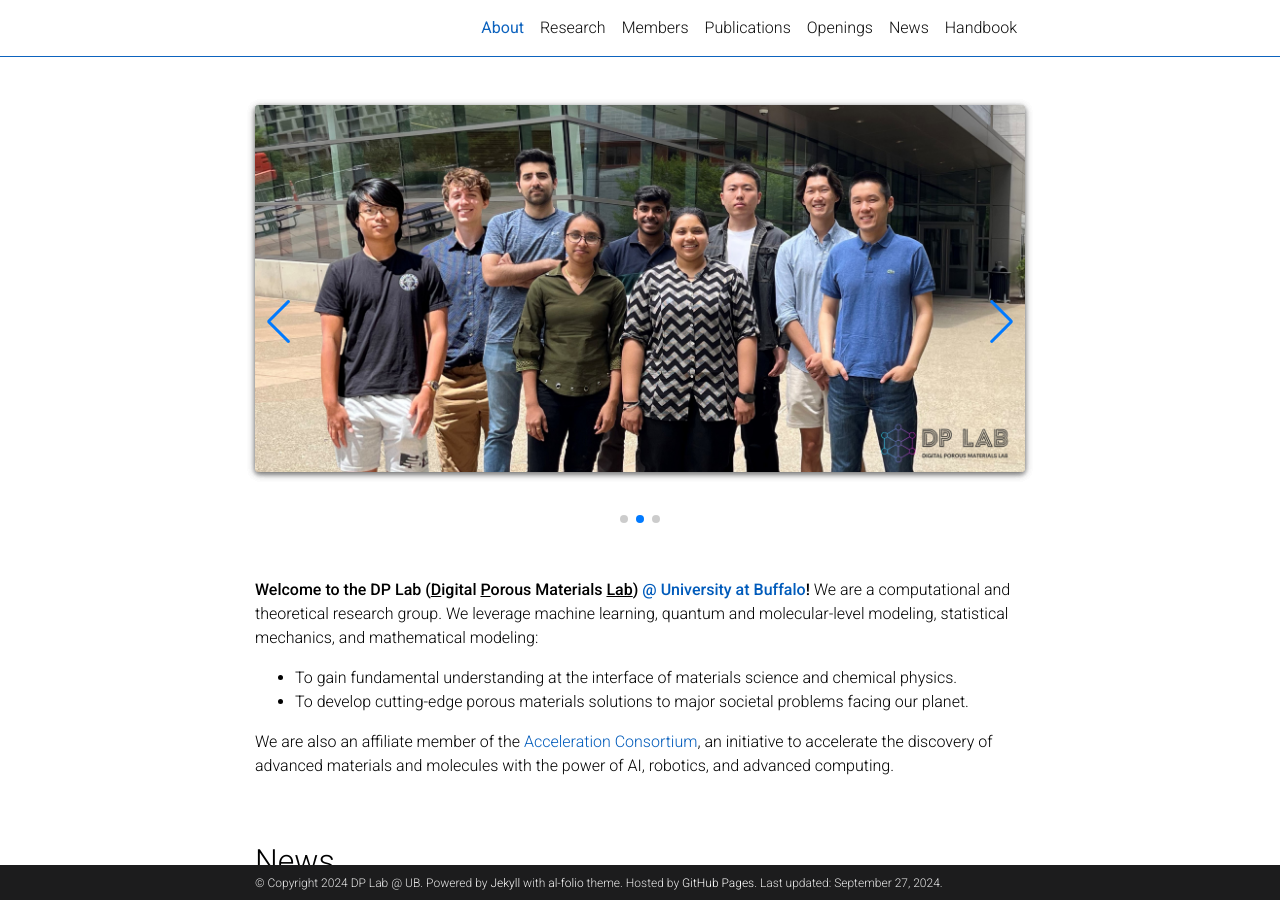
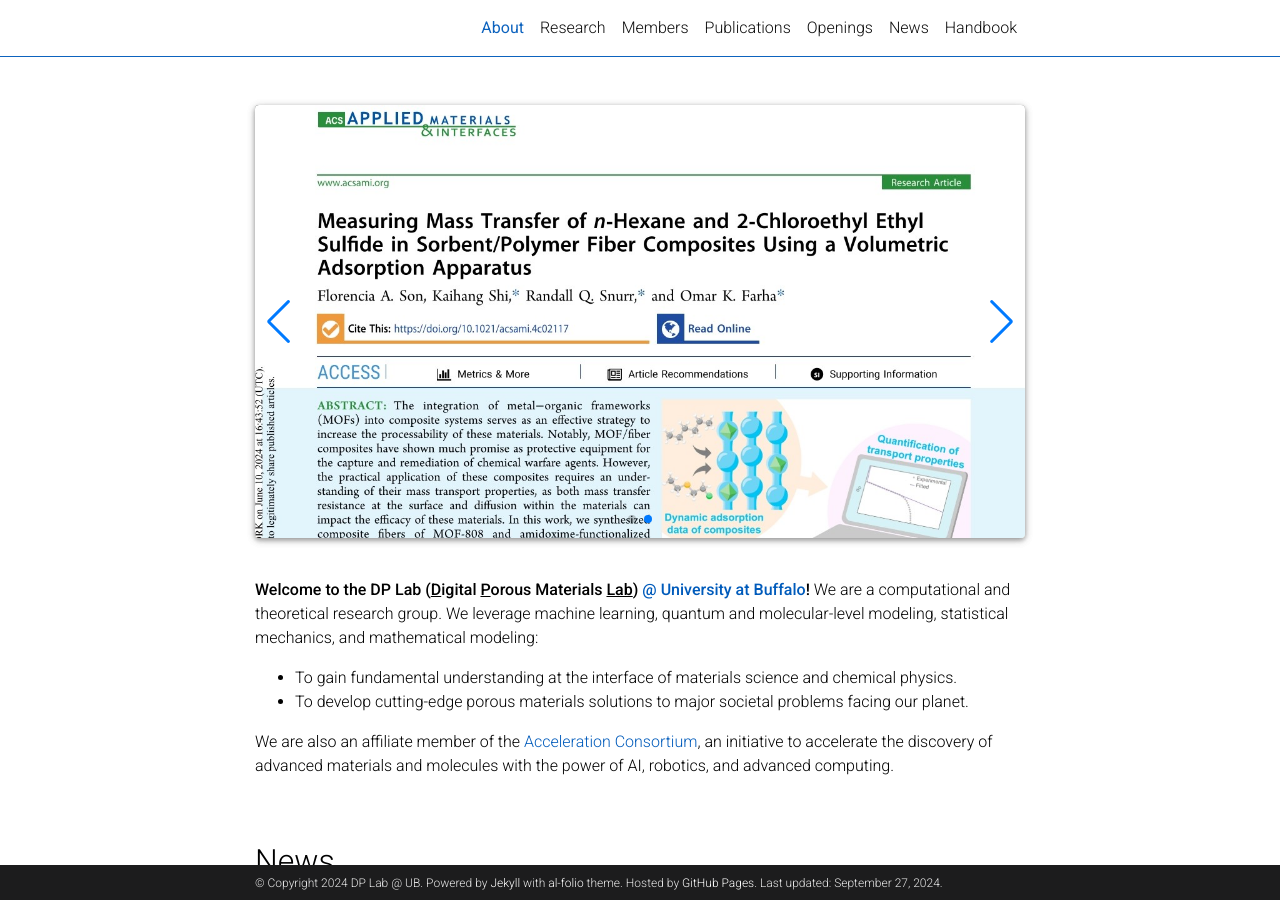
Before and after one commit to ShiResearchGroup/shiresearchgroup.github.io, a Jekyll site: the page built from _pages/about.md, in a window 1280 px wide and 900 px high. Built offline with Jekyll 4.4.1, drawn with Linux system fonts in a browser that asks for light colours; full-size pictures stand in for the smaller copies a plugin makes; comment, search, counter and statistics services are not loaded; a style sheet for code colours, icons or effects is not loaded.

Commit message:
add links to image

```diff
--- a/_pages/about.md
+++ b/_pages/about.md
@@ -20,9 +20,14 @@
     <div class="col-sm mt-3 mt-md-0">
         <div class="swiper-container">
             <div class="swiper-wrapper">
-                <div class="swiper-slide">{% include figure.html path="assets/img/group_photo_June2024.jpg" title="Group photo in June 2024" class="img-fluid rounded z-depth-1" %}</div>
-                <div class="swiper-slide">{% include figure.html path="assets/img/group_photo_June2024.jpg" title="Another Image" class="img-fluid rounded z-depth-1" %}</div>
-                <div class="swiper-slide">{% include figure.html path="assets/img/group_photo_June2024.jpg" title="Third Image" class="img-fluid rounded z-depth-1" %}</div>
+                <div class="swiper-slide">
+                    {% include figure.html path="assets/img/group_photo_June2024.jpg" title="Group photo in June 2024" class="img-fluid rounded z-depth-1" %}
+                </div>
+                <div class="swiper-slide">
+                    <a href="https://pubs.acs.org/doi/10.1021/acsami.4c02117">
+                        {% include figure.html path="assets/img/Slide2.jpg" title="ACS AMI" class="img-fluid rounded z-depth-1" %}
+                    </a>
+                </div>
             </div>
             <div class="swiper-pagination"></div>
             <div class="swiper-button-next"></div>
```
Also changed, not shown: _layouts/about.html (+12 -0 lines), assets/img/Slide2.jpg (added), assets/img/group_photo_June2024.jpg.
